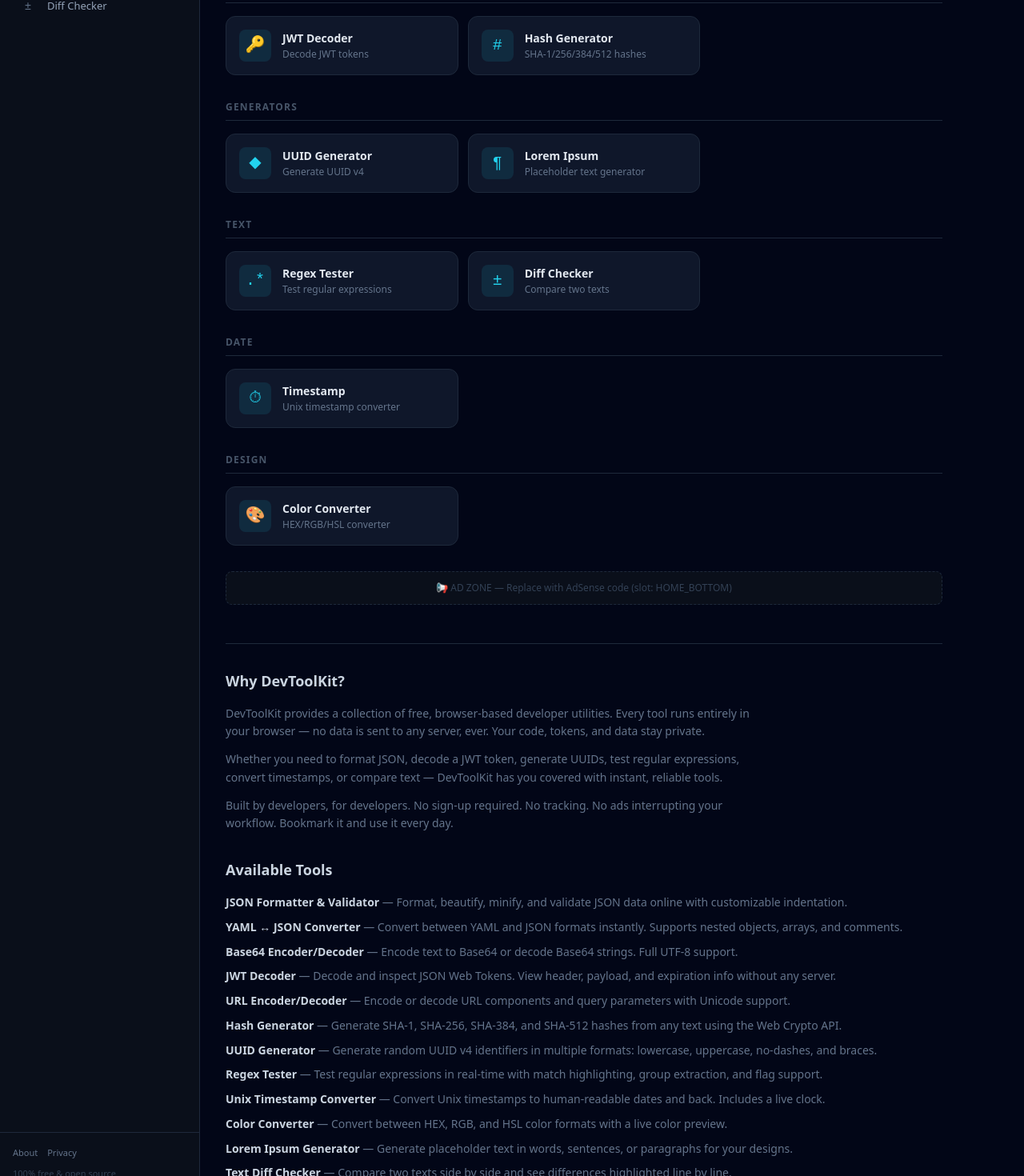
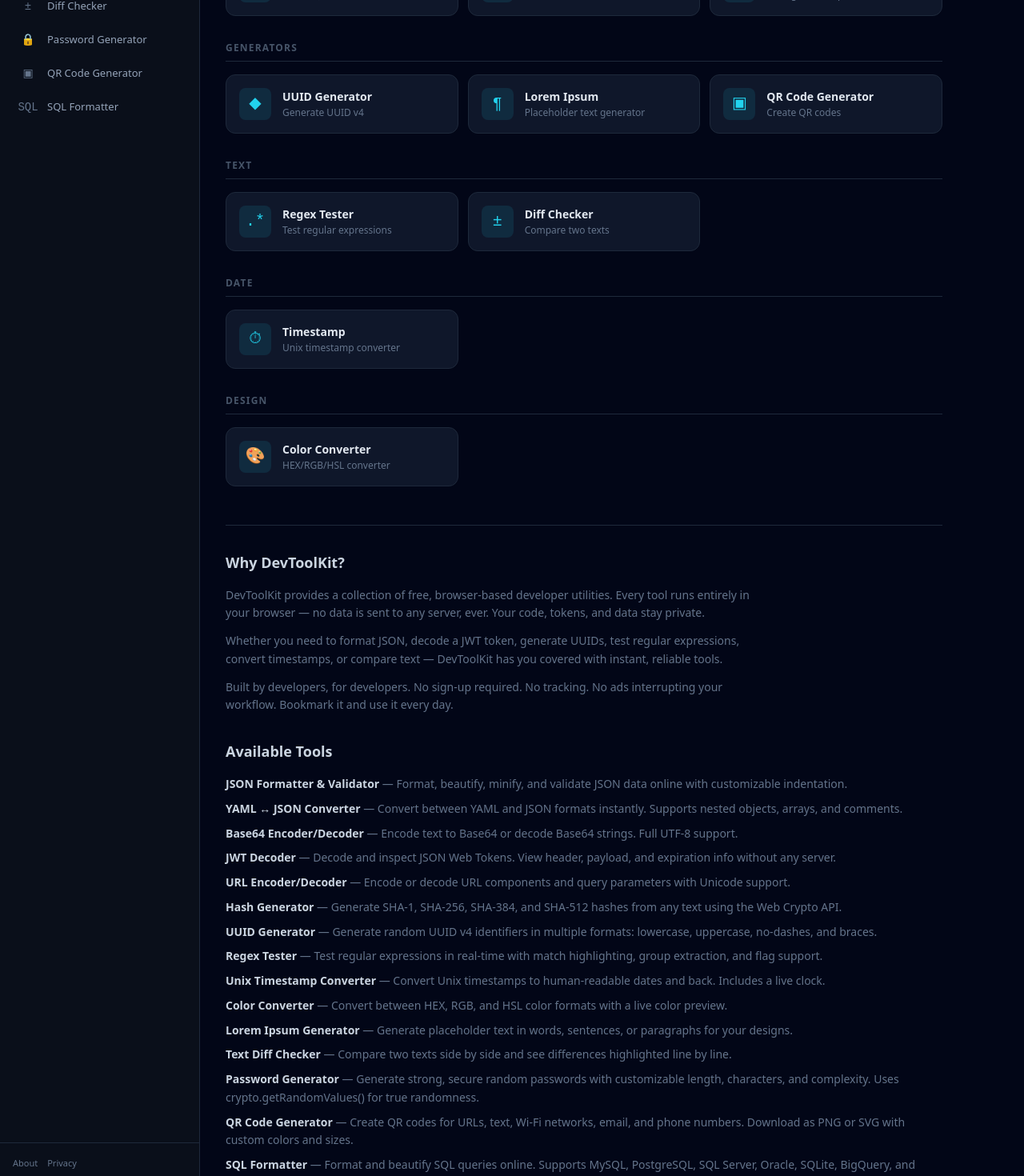
Before and after one commit to formeo/devtoolkit, a Next.js app: page / in a window 1280 px wide. Shown: the part 580-2050 px from the top of the page at 80% size. Built offline with nearby package versions, Linux system fonts and the light colour scheme.

Commit message:
some fixes

```diff
--- a/app/layout.js
+++ b/app/layout.js
@@ -1,8 +1,7 @@
 import './globals.css';
-import Script from 'next/script';
 import ClientLayout from '../components/ClientLayout';
 
-const SITE_URL = 'https://devtoolkit.site/';
+const SITE_URL = 'https://devtoolkit.dev'; // CHANGE to your domain
 
 export const metadata = {
   metadataBase: new URL(SITE_URL),
@@ -39,20 +38,15 @@
 export default function RootLayout({ children }) {
   return (
     <html lang="en">
-      <head />
+      <head>
+        {/* Google AdSense — replace ca-pub-XXXXXXX with your publisher ID */}
+        {/* <script async src="https://pagead2.googlesyndication.com/pagead/js/adsbygoogle.js?client=ca-pub-XXXXXXXXXXXXXXXX" crossOrigin="anonymous"></script> */}
+
+        {/* Google Analytics — replace G-XXXXXXX with your measurement ID */}
+        {/* <script async src="https://www.googletagmanager.com/gtag/js?id=G-XXXXXXXXXX"></script> */}
+        {/* <script dangerouslySetInnerHTML={{ __html: `window.dataLayer=window.dataLayer||[];function gtag(){dataLayer.push(arguments);}gtag('js',new Date());gtag('config','G-XXXXXXXXXX');` }} /> */}
+      </head>
       <body className="antialiased">
-        <Script
-          src="https://www.googletagmanager.com/gtag/js?id=G-BM1N2VKHD2"
-          strategy="afterInteractive"
-        />
-        <Script id="gtag-init" strategy="afterInteractive">
-          {`
-            window.dataLayer = window.dataLayer || [];
-            function gtag(){dataLayer.push(arguments);}
-            gtag('js', new Date());
-            gtag('config', 'G-BM1N2VKHD2');
-          `}
-        </Script>
         <ClientLayout>{children}</ClientLayout>
       </body>
     </html>
--- a/app/page.js
+++ b/app/page.js
@@ -78,6 +78,9 @@
           <p><strong className="text-dark-200">Color Converter</strong> — Convert between HEX, RGB, and HSL color formats with a live color preview.</p>
           <p><strong className="text-dark-200">Lorem Ipsum Generator</strong> — Generate placeholder text in words, sentences, or paragraphs for your designs.</p>
           <p><strong className="text-dark-200">Text Diff Checker</strong> — Compare two texts side by side and see differences highlighted line by line.</p>
+          <p><strong className="text-dark-200">Password Generator</strong> — Generate strong, secure random passwords with customizable length, characters, and complexity. Uses crypto.getRandomValues() for true randomness.</p>
+          <p><strong className="text-dark-200">QR Code Generator</strong> — Create QR codes for URLs, text, Wi-Fi networks, email, and phone numbers. Download as PNG or SVG with custom colors and sizes.</p>
+          <p><strong className="text-dark-200">SQL Formatter</strong> — Format and beautify SQL queries online. Supports MySQL, PostgreSQL, SQL Server, Oracle, SQLite, BigQuery, and more.</p>
         </div>
       </section>
     </div>
--- a/app/robots.js
+++ b/app/robots.js
@@ -4,6 +4,6 @@
       userAgent: '*',
       allow: '/',
     },
-    sitemap: 'https://devtoolkit.site/sitemap.xml',
+    sitemap: 'https://www.devtoolkit.site/sitemap.xml',
   };
 }
--- a/app/sitemap.js
+++ b/app/sitemap.js
@@ -1,4 +1,4 @@
-const SITE_URL = 'https://devtoolkit.site';
+const SITE_URL = 'https://www.devtoolkit.site';
 
 export default function sitemap() {
   const tools = [
@@ -14,6 +14,9 @@
     'color-converter',
     'lorem-ipsum-generator',
     'diff-checker',
+    'password-generator',
+    'qr-code-generator',
+    'sql-formatter',
   ];
 
   return [
--- a/components/AdBanner.js
+++ b/components/AdBanner.js
@@ -1,21 +1,41 @@
 'use client';
+import { useEffect, useRef } from 'react';
+
+// ============================================================
+// SET THIS TO TRUE AND FILL IN YOUR IDS WHEN ADSENSE IS APPROVED
+const ADSENSE_ENABLED = false;
+const AD_CLIENT = 'ca-pub-XXXXXXXXXXXXXXXX'; // Your AdSense publisher ID
+// ============================================================
 
 export default function AdBanner({ slot = 'XXXXXXXXXX', format = 'auto', className = '' }) {
-  // When AdSense is approved, uncomment the ins tag and remove the placeholder
+  const adRef = useRef(null);
+  const pushed = useRef(false);
+
+  useEffect(() => {
+    if (ADSENSE_ENABLED && adRef.current && !pushed.current) {
+      try {
+        (window.adsbygoogle = window.adsbygoogle || []).push({});
+        pushed.current = true;
+      } catch (e) {
+        console.error('AdSense error:', e);
+      }
+    }
+  }, []);
+
+  // Hidden when AdSense is not configured
+  if (!ADSENSE_ENABLED) return null;
+
   return (
-    <div className={`rounded-lg border border-dashed border-dark-700 bg-dark-900 text-center text-dark-600 text-xs py-3 px-5 ${className}`}>
-      📢 AD ZONE — Replace with AdSense code (slot: {slot})
-      {/*
+    <div className={`min-h-[90px] ${className}`}>
       <ins
+        ref={adRef}
         className="adsbygoogle"
         style={{ display: 'block' }}
-        data-ad-client="ca-pub-XXXXXXXXXXXXXXXX"
+        data-ad-client={AD_CLIENT}
         data-ad-slot={slot}
         data-ad-format={format}
         data-full-width-responsive="true"
       />
-      <script dangerouslySetInnerHTML={{ __html: '(adsbygoogle = window.adsbygoogle || []).push({});' }} />
-      */}
     </div>
   );
 }
--- a/components/tools-data.js
+++ b/components/tools-data.js
@@ -11,4 +11,7 @@
   { id: 'color-converter', name: 'Color Converter', icon: '🎨', category: 'Design', desc: 'HEX/RGB/HSL converter' },
   { id: 'lorem-ipsum-generator', name: 'Lorem Ipsum', icon: '¶', category: 'Generators', desc: 'Placeholder text generator' },
   { id: 'diff-checker', name: 'Diff Checker', icon: '±', category: 'Text', desc: 'Compare two texts' },
+  { id: 'password-generator', name: 'Password Generator', icon: '🔒', category: 'Security', desc: 'Strong random passwords' },
+  { id: 'qr-code-generator', name: 'QR Code Generator', icon: '▣', category: 'Generators', desc: 'Create QR codes' },
+  { id: 'sql-formatter', name: 'SQL Formatter', icon: 'SQL', category: 'Data', desc: 'Format & beautify SQL' },
 ];
--- a/package.json
+++ b/package.json
@@ -10,8 +10,10 @@
   },
   "dependencies": {
     "next": "^14.2.0",
+    "qrcode": "^1.5.4",
     "react": "^18.3.0",
-    "react-dom": "^18.3.0"
+    "react-dom": "^18.3.0",
+    "sql-formatter": "^15.7.0"
   },
   "devDependencies": {
     "autoprefixer": "^10.4.19",
```
Also changed, not shown: 1 other file (tests, documents, lock files or other folders).
